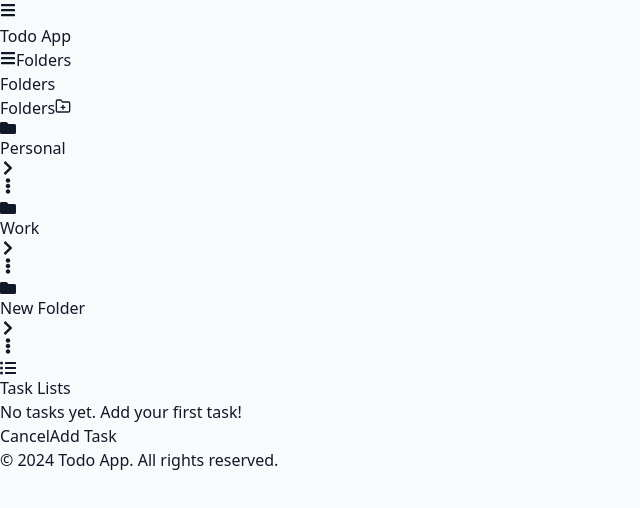
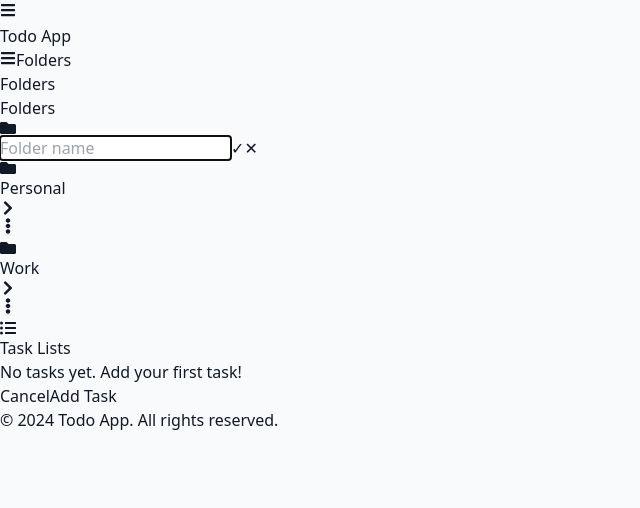
Before and after one commit to lufias/todo-repo-demo, a React app: page / in a window 1280 px wide. Both pictures are taken after a click on the button 63 px from the left and 106 px from the top of the page. Shown: the top 508 px of the page, without its empty margins (0-640 px from the left). Built offline with nearby package versions, Linux system fonts and the light colour scheme; the HTML template or start-up script is replaced by a standard one.

Commit message:
Create folder with name

```diff
--- a/src/components/Sidebar.tsx
+++ b/src/components/Sidebar.tsx
@@ -11,7 +11,7 @@ interface Folder {
 
 interface SidebarProps {
   folders: Folder[];
-  onAddFolder: () => void;
+  onAddFolder: (name: string) => void;
   onSelectFolder: (folderId: string) => void;
   onAddNote: (folderId: string) => void;
   onDeleteFolder: (folderId: string) => void;
@@ -28,6 +28,8 @@ export default function Sidebar({
 }: SidebarProps) {
   const [expandedFolders, setExpandedFolders] = useState<Set<string>>(new Set());
   const [activeDropdown, setActiveDropdown] = useState<string | null>(null);
+  const [addingFolder, setAddingFolder] = useState(false);
+  const [newFolderName, setNewFolderName] = useState('');
   const navigate = useNavigate();
 
   const toggleFolder = (folderId: string) => {
@@ -53,13 +55,66 @@ export default function Sidebar({
     <div className="p-2 space-y-1 overflow-y-auto h-[calc(100%-4rem)]" onClick={handleClickOutside}>
       <div className="flex items-center justify-between mb-4">
         <span className="text-base font-medium text-gray-600">Folders</span>
+        {addingFolder ? (
+          <div className="flex items-center space-x-2">
+            <FaFolder className="text-blue-400 text-base" />
+            <input
+              autoFocus
+              type="text"
+              className="border rounded px-2 py-1 text-sm w-28 focus:outline-none focus:ring-2 focus:ring-blue-200"
+              placeholder="Folder name"
+              value={newFolderName}
+              onChange={e => setNewFolderName(e.target.value)}
+              onKeyDown={e => {
+                if (e.key === 'Enter' && newFolderName.trim()) {
+                  onAddFolder(newFolderName.trim());
+                  setNewFolderName('');
+                  setAddingFolder(false);
+                } else if (e.key === 'Escape') {
+                  setAddingFolder(false);
+                  setNewFolderName('');
+                }
+              }}
+            />
             <button
-          onClick={onAddFolder}
+              className="text-green-500 hover:text-green-700"
+              title="Confirm"
+              onClick={() => {
+                if (newFolderName.trim()) {
+                  onAddFolder(newFolderName.trim());
+                  setNewFolderName('');
+                  setAddingFolder(false);
+                }
+              }}
+            >
+              ✓
+            </button>
+            <button
+              className="text-red-400 hover:text-red-600"
+              title="Cancel"
+              onClick={() => {
+                setAddingFolder(false);
+                setNewFolderName('');
+              }}
+            >
+              ✕
+            </button>
+          </div>
+        ) : (
+          <button
+            onClick={e => {
+              e.stopPropagation();
+              setAddingFolder(true);
+              setTimeout(() => {
+                // Focus will be handled by autoFocus on input
+              }, 0);
+            }}
             className="p-2 hover:bg-gray-100 rounded-lg transition-colors"
             title="Add new folder"
           >
             <FiFolderPlus className="text-blue-400 text-base" />
           </button>
+        )}
       </div>
       {folders.map((folder) => (
         <div key={folder.id} className="rounded-lg">
```
Lines whose indentation alone changed are shown as unchanged.
